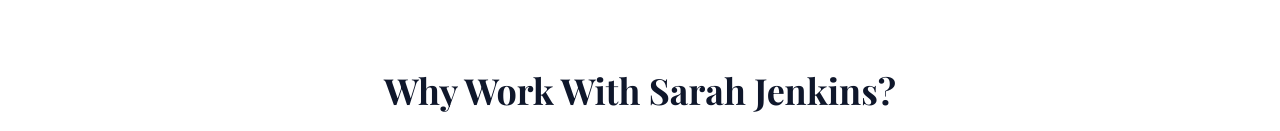
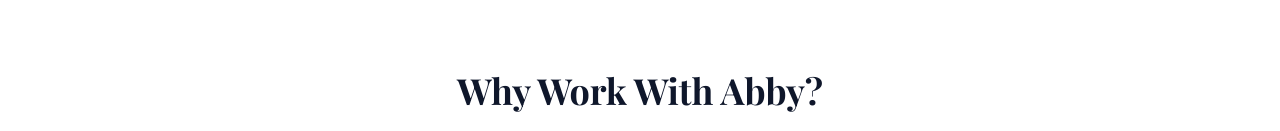
Before and after one commit to astraluxeindustries/abby-meadows, a React (Vite) app in the folder premium-mortgage-officer/: page / in a window 1280 px wide. Shown: the part 810-941 px from the top of the page. Built offline with nearby package versions, Linux system fonts and the light colour scheme; a web font is replaced by a local one.

Commit message:
Update Differentiation.tsx

```diff
--- a/premium-mortgage-officer/src/components/Differentiation.tsx
+++ b/premium-mortgage-officer/src/components/Differentiation.tsx
@@ -30,7 +30,7 @@ export const Differentiation = () => {
       <div className="max-w-7xl mx-auto px-4 sm:px-6 lg:px-8">
         <div className="text-center max-w-3xl mx-auto mb-16">
           <h2 className="text-3xl md:text-4xl font-serif font-bold text-slate-900 mb-4">
-            Why Work With Sarah Jenkins?
+            Why Work With Abby?
           </h2>
           <p className="text-lg text-slate-600 leading-relaxed">
             Choosing the right mortgage professional makes a difference. I provide direct guidance, proactive communication, and tailored loan strategies to ensure smooth closings.
```
